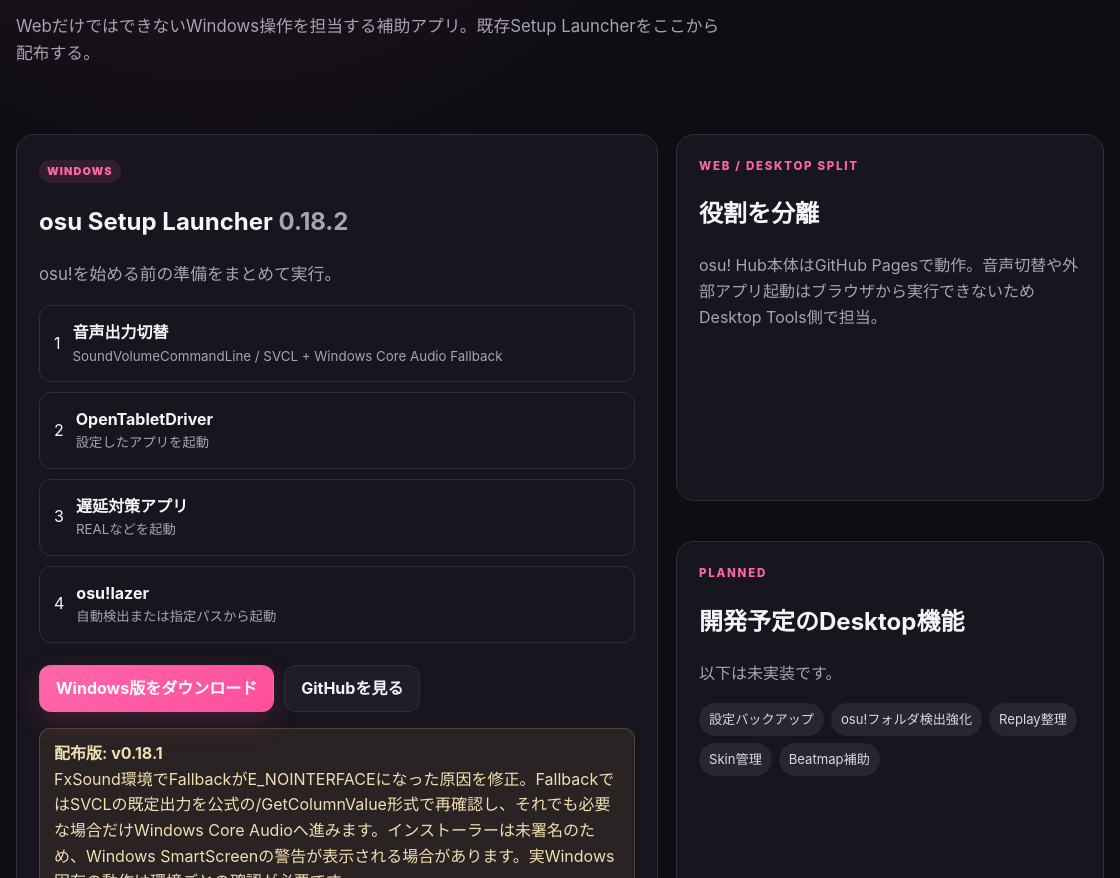
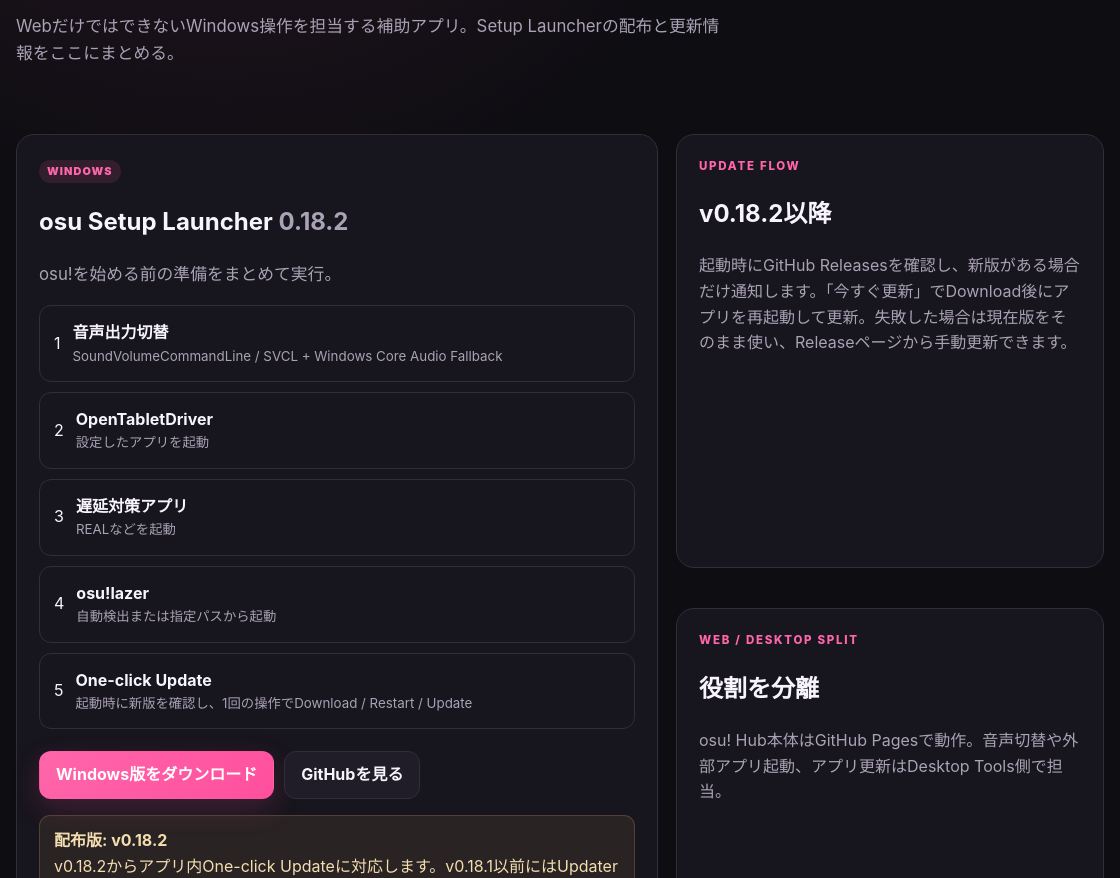
Before and after one commit to EliteMay/osu-hub, an Electron app: page pages/tools.html in a window 1120 px wide. Shown: the part 207-1085 px from the top of the page. Drawn offline with Linux system fonts and the light colour scheme.

Commit message:
docs: show launcher one-click updates

```diff
--- a/pages/tools.html
+++ b/pages/tools.html
@@ -13,24 +13,25 @@
   <nav class="nav" aria-label="メインナビゲーション"><a href="./account.html">Account Sync</a><a href="./coaching.html">AI Coach</a><a href="./results.html">Results</a><a href="./practice.html">Practice</a><a href="./stats.html">Stats</a><a href="./settings.html">Settings</a><a href="./tools.html">Desktop Tools</a></nav>
 </header>
 <main class="container">
-<section class="page-head"><div><p class="eyebrow">windows companion</p><h1>Desktop Tools</h1><p class="lead">WebだけではできないWindows操作を担当する補助アプリ。既存Setup Launcherをここから配布する。</p></div></section>
+<section class="page-head"><div><p class="eyebrow">windows companion</p><h1>Desktop Tools</h1><p class="lead">WebだけではできないWindows操作を担当する補助アプリ。Setup Launcherの配布と更新情報をここにまとめる。</p></div></section>
 <div class="split">
   <section class="panel flat">
     <span class="badge">WINDOWS</span>
-    <h2>osu Setup Launcher <span class="muted" id="launcherVersion">0.18.1</span></h2>
+    <h2>osu Setup Launcher <span class="muted" id="launcherVersion">0.18.2</span></h2>
     <p class="lead">osu!を始める前の準備をまとめて実行。</p>
     <div class="data-list">
       <div class="practice-card"><span>1</span><div><strong>音声出力切替</strong><small>SoundVolumeCommandLine / SVCL + Windows Core Audio Fallback</small></div><span></span></div>
       <div class="practice-card"><span>2</span><div><strong>OpenTabletDriver</strong><small>設定したアプリを起動</small></div><span></span></div>
       <div class="practice-card"><span>3</span><div><strong>遅延対策アプリ</strong><small>REALなどを起動</small></div><span></span></div>
       <div class="practice-card"><span>4</span><div><strong>osu!lazer</strong><small>自動検出または指定パスから起動</small></div><span></span></div>
+      <div class="practice-card"><span>5</span><div><strong>One-click Update</strong><small>起動時に新版を確認し、1回の操作でDownload / Restart / Update</small></div><span></span></div>
     </div>
     <div class="actions"><a class="button primary" data-launcher-release href="https://github.com/EliteMay/osu-hub/releases/latest">Windows版をダウンロード</a><a class="button ghost" href="https://github.com/EliteMay/osu-hub" target="_blank" rel="noopener noreferrer">GitHubを見る</a></div>
-    <div class="notice" style="margin-top:16px"><strong>配布版: v0.18.1</strong><br>FxSound環境でFallbackがE_NOINTERFACEになった原因を修正。FallbackではSVCLの既定出力を公式の/GetColumnValue形式で再確認し、それでも必要な場合だけWindows Core Audioへ進みます。インストーラーは未署名のため、Windows SmartScreenの警告が表示される場合があります。実Windows固有の動作は環境ごとの確認が必要です。</div>
+    <div class="notice" style="margin-top:16px"><strong>配布版: v0.18.2</strong><br>v0.18.2からアプリ内One-click Updateに対応します。v0.18.1以前にはUpdaterが入っていないため、<strong>v0.18.2だけはSetup.exeを一度手動でインストール</strong>してください。その後の新版は起動時通知から「今すぐ更新」を1回押して更新できます。設定はElectron userData側に維持します。インストーラーは未署名のためWindows SmartScreenの警告が表示される場合があります。</div>
   </section>
   <aside class="stack">
-    <section class="panel flat"><p class="eyebrow">web / desktop split</p><h2>役割を分離</h2><p class="muted">osu! Hub本体はGitHub Pagesで動作。音声切替や外部アプリ起動はブラウザから実行できないためDesktop Tools側で担当。</p></section>
-    <section class="panel flat"><p class="eyebrow">planned</p><h2>開発予定のDesktop機能</h2><p class="muted">以下は未実装です。</p><div class="pill-list"><span class="pill">設定バックアップ</span><span class="pill">osu!フォルダ検出強化</span><span class="pill">Replay整理</span><span class="pill">Skin管理</span><span class="pill">Beatmap補助</span></div></section>
+    <section class="panel flat"><p class="eyebrow">update flow</p><h2>v0.18.2以降</h2><p class="muted">起動時にGitHub Releasesを確認し、新版がある場合だけ通知します。「今すぐ更新」でDownload後にアプリを再起動して更新。失敗した場合は現在版をそのまま使い、Releaseページから手動更新できます。</p></section>
+    <section class="panel flat"><p class="eyebrow">web / desktop split</p><h2>役割を分離</h2><p class="muted">osu! Hub本体はGitHub Pagesで動作。音声切替や外部アプリ起動、アプリ更新はDesktop Tools側で担当。</p></section>
   </aside>
 </div>
 </main>
```
